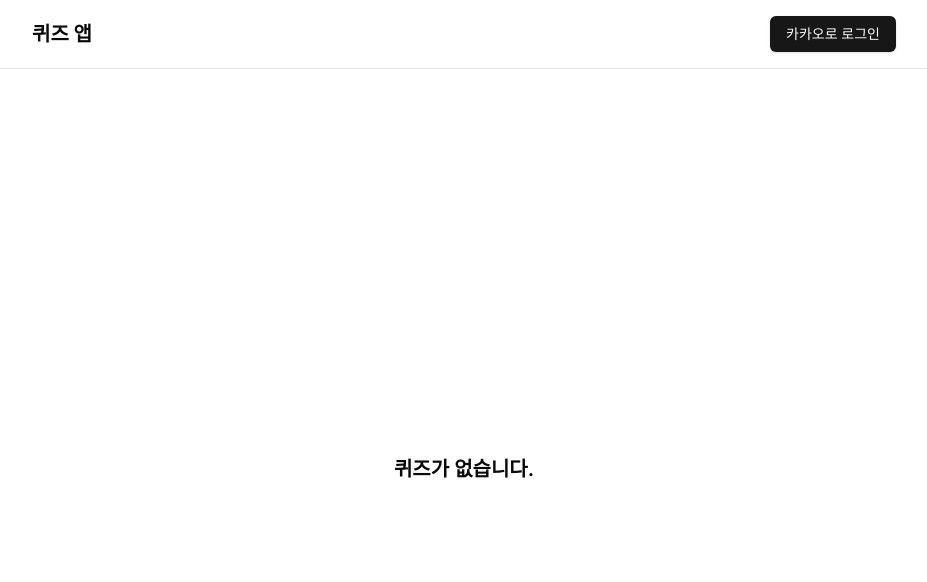
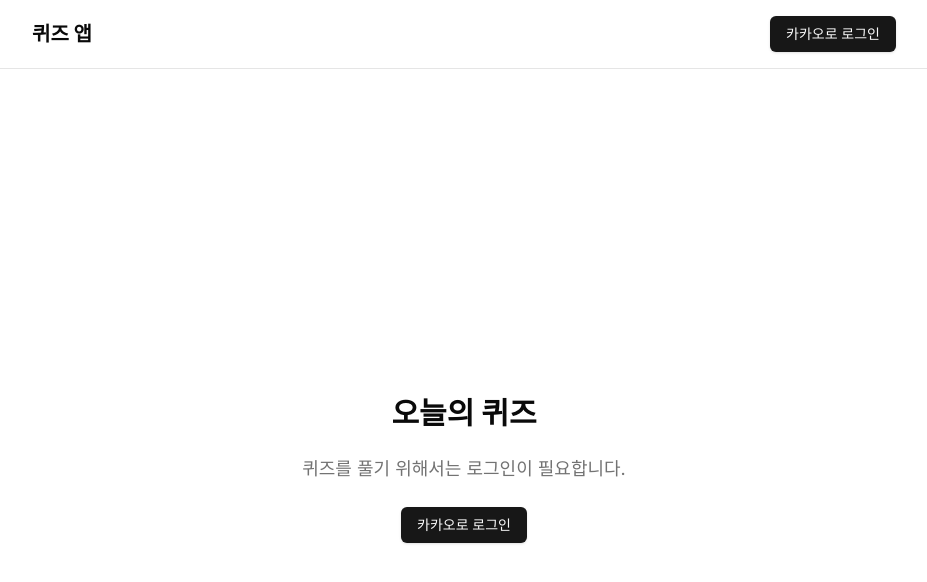
Before and after one commit to ianlee92/quiz-ground, a Next.js app: page / in a window 1280 px wide. Shown: the top 582 px of the page, without its empty margins (176-1103 px from the left). Built offline with nearby package versions, Linux system fonts and the light colour scheme; no server answers; the database is empty.

Commit message:
feat: 카카오 로그인 한 경우에만 퀴즈를 풀 수 있도록 수정

```diff
--- a/app/page.tsx
+++ b/app/page.tsx
@@ -11,7 +11,7 @@ import { saveScore, getScores } from "@/lib/score";
 import { getQuizzes } from "@/lib/quiz";
 import { toast } from "sonner";
 import { useAuth } from "@/lib/auth-context";
-import { Avatar, AvatarImage, AvatarFallback } from "@/components/ui/avatar";
+import { LoginButton } from "@/components/auth/LoginButton";
 
 const TIME_PER_QUESTION = 30; // 각 문제당 30초
 
@@ -53,6 +53,20 @@ export default function Home() {
       <div className="container max-w-2xl mx-auto p-4 min-h-screen flex items-center justify-center">
         <div className="text-center">
           <h2 className="text-xl font-semibold">로딩 중...</h2>
+        </div>
+      </div>
+    );
+  }
+
+  if (!user) {
+    return (
+      <div className="container max-w-2xl mx-auto p-4 min-h-screen flex items-center justify-center">
+        <div className="text-center space-y-6">
+          <h1 className="text-2xl md:text-3xl font-bold">오늘의 퀴즈</h1>
+          <p className="text-lg text-muted-foreground">
+            퀴즈를 풀기 위해서는 로그인이 필요합니다.
+          </p>
+          <LoginButton />
         </div>
       </div>
     );
@@ -180,7 +194,7 @@ export default function Home() {
         <div className="space-y-4">
           <div className="flex justify-between items-center">
             <div className="flex items-center gap-4">
-              <h1 className="text-xl md:text-2xl font-bold">퀴즈</h1>
+              <h1 className="text-xl md:text-2xl font-bold">오늘의 퀴즈</h1>
             </div>
             <p className="text-sm md:text-base">
               {quizState.currentQuestionIndex + 1} / {quizzes.length}
```
